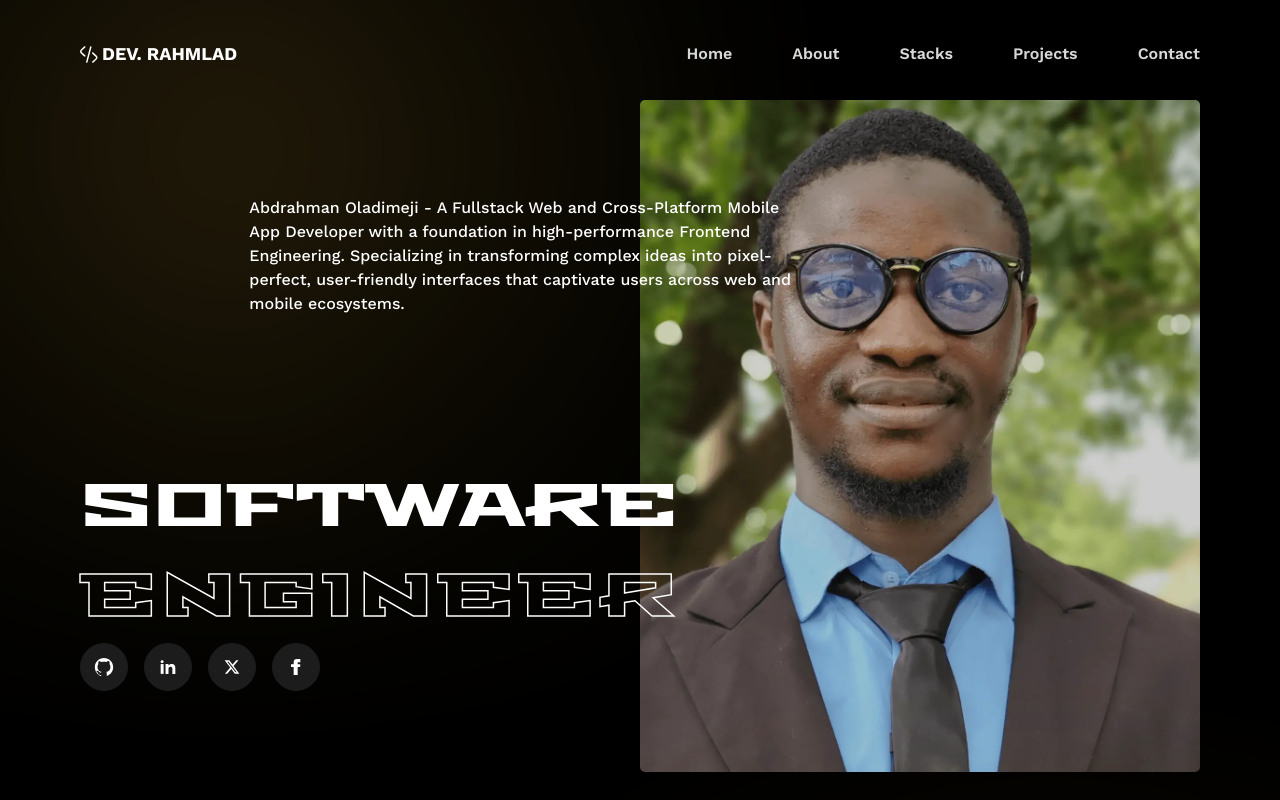
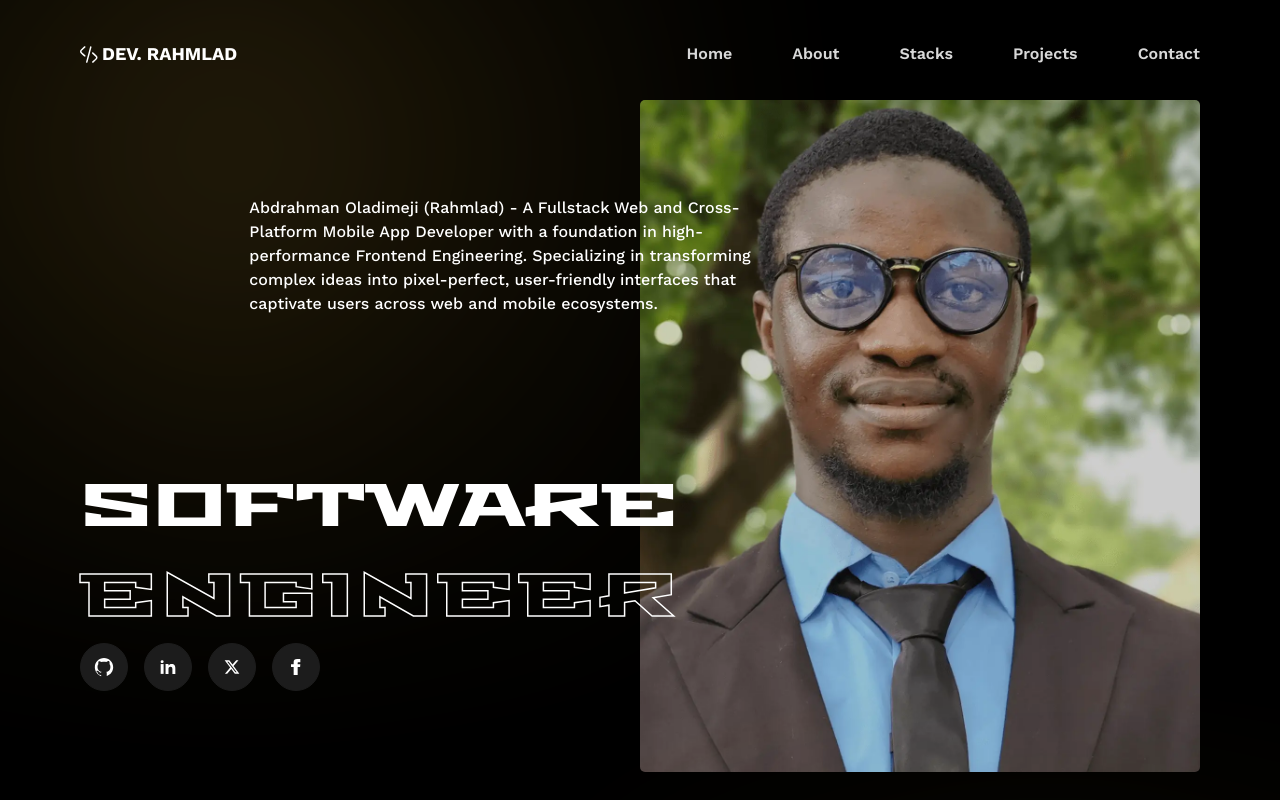
Before and after one commit to rahmlad-aramide/my-portfolio, a Next.js app: page / in a window 1280 px wide. Shown: the top 800 px of the page. Built offline with nearby package versions, Linux system fonts and the light colour scheme.

Commit message:
updated title

```diff
--- a/app/ui/sections/hero.tsx
+++ b/app/ui/sections/hero.tsx
@@ -21,7 +21,7 @@ export const Hero = () => {
     >
       <div className="flex flex-col md:flex-col md:basis-[60%] md:max-w-[60%] md:overflow-visible relative">
         <h1 className="order-2 md:order-1 md:max-w-[45ch] lg:max-w-[55ch] md:-mr-[162px] md:ml-auto mt-5 mb-4 md:mt-12 lg:mt-24 md:mb-20 xl:mb-[147px] font-medium z-20 relative">
-          Abdrahman Oladimeji - A Fullstack Web and Cross-Platform Mobile App
+          Abdrahman Oladimeji (Rahmlad) - A Fullstack Web and Cross-Platform Mobile App
           Developer with a foundation in high-performance Frontend Engineering.
           Specializing in transforming complex ideas into pixel-perfect,
           user-friendly interfaces that captivate users across web and mobile
```
